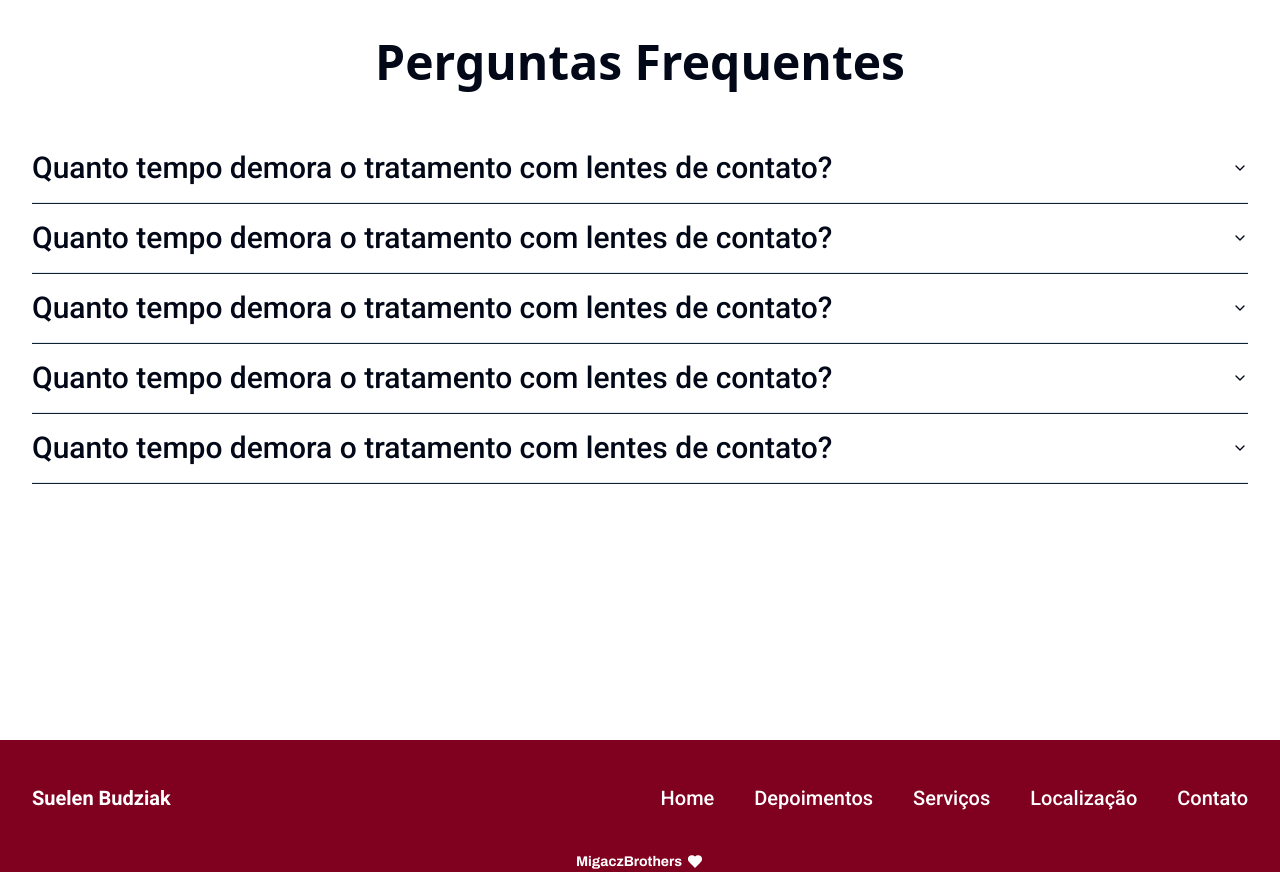
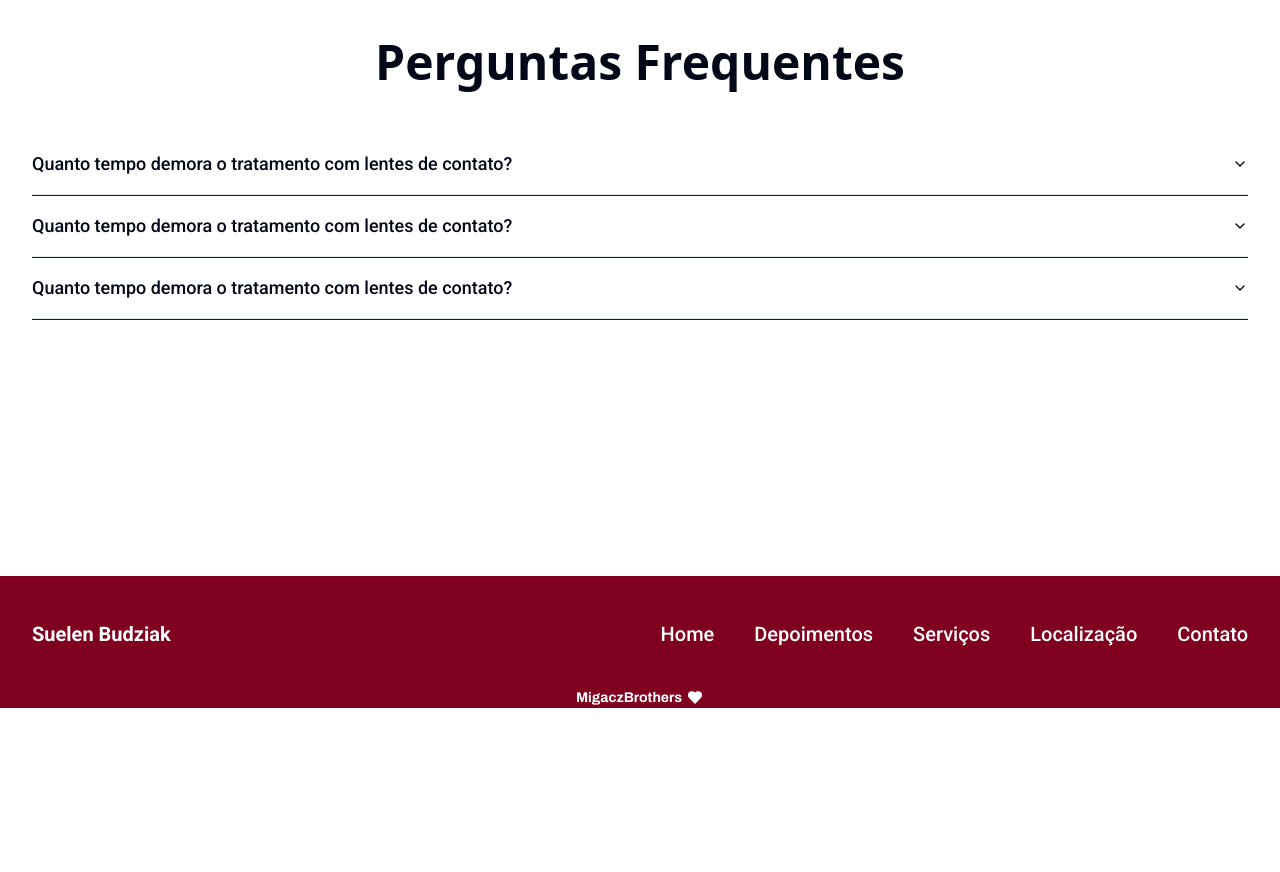
Before and after one commit to GustavoGigacz/odonto-suelen-project, a Next.js app: page / in a window 1280 px wide. Shown: the part 9720-10592 px from the top of the page. After the commit the page ends 10428 px from the top, so only its background shows below. Built offline with nearby package versions, Linux system fonts and the light colour scheme.

Commit message:
add faq responsible

```diff
--- a/app/components/home/Faq.tsx
+++ b/app/components/home/Faq.tsx
@@ -14,7 +14,7 @@ export default function FaqPage() {
       <div className='border-b border-solid border-blue1'>
         <Accordion type='single' collapsible>
           <AccordionItem value='item-1'>
-            <AccordionTrigger className='font-medium font-roboto text-3xl'>
+            <AccordionTrigger className='font-medium font-roboto screen3:text-3xl text-lg'>
               Quanto tempo demora o tratamento com lentes de contato?
             </AccordionTrigger>
             <AccordionContent className='font-archivo '>
@@ -29,8 +29,8 @@ export default function FaqPage() {
       </div>
       <div className='border-b border-solid border-blue1'>
         <Accordion type='single' collapsible>
-          <AccordionItem value='item-2'>
-            <AccordionTrigger className='font-medium font-roboto text-3xl'>
+          <AccordionItem value='item-1'>
+            <AccordionTrigger className='font-medium font-roboto screen3:text-3xl text-lg'>
               Quanto tempo demora o tratamento com lentes de contato?
             </AccordionTrigger>
             <AccordionContent className='font-archivo '>
@@ -45,40 +45,8 @@ export default function FaqPage() {
       </div>
       <div className='border-b border-solid border-blue1'>
         <Accordion type='single' collapsible>
-          <AccordionItem value='item-3'>
-            <AccordionTrigger className='font-medium font-roboto text-3xl'>
-              Quanto tempo demora o tratamento com lentes de contato?
-            </AccordionTrigger>
-            <AccordionContent className='font-archivo '>
-              A lente de contato dental pode durar de 10 a 20 anos. Mas tenha em
-              mente que esse tempo depende de alguns fatores, como boa higiene
-              bucal, consultas regulares com o dentista, tipo de alimentação
-              adotada após o procedimento, qualidade dos materiais usados, entre
-              outros.
-            </AccordionContent>
-          </AccordionItem>
-        </Accordion>
-      </div>
-      <div className='border-b border-solid border-blue1'>
-        <Accordion type='single' collapsible>
-          <AccordionItem value='item-4'>
-            <AccordionTrigger className='font-medium font-roboto text-3xl'>
-              Quanto tempo demora o tratamento com lentes de contato?
-            </AccordionTrigger>
-            <AccordionContent className='font-archivo '>
-              A lente de contato dental pode durar de 10 a 20 anos. Mas tenha em
-              mente que esse tempo depende de alguns fatores, como boa higiene
-              bucal, consultas regulares com o dentista, tipo de alimentação
-              adotada após o procedimento, qualidade dos materiais usados, entre
-              outros.
-            </AccordionContent>
-          </AccordionItem>
-        </Accordion>
-      </div>
-      <div className='border-b border-solid border-blue1'>
-        <Accordion type='single' collapsible>
-          <AccordionItem value='item-5'>
-            <AccordionTrigger className='font-medium font-roboto text-3xl'>
+          <AccordionItem value='item-1'>
+            <AccordionTrigger className='font-medium font-roboto screen3:text-3xl text-lg'>
               Quanto tempo demora o tratamento com lentes de contato?
             </AccordionTrigger>
             <AccordionContent className='font-archivo '>
```
